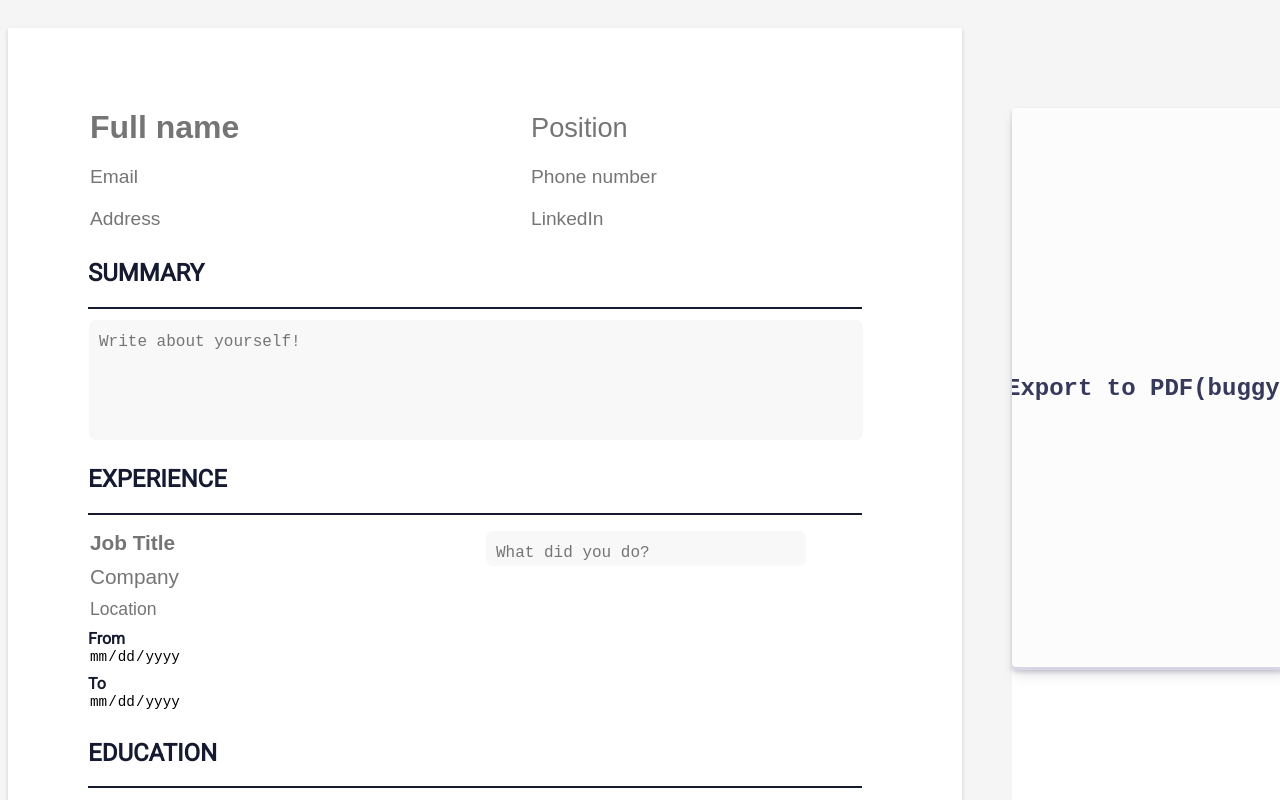
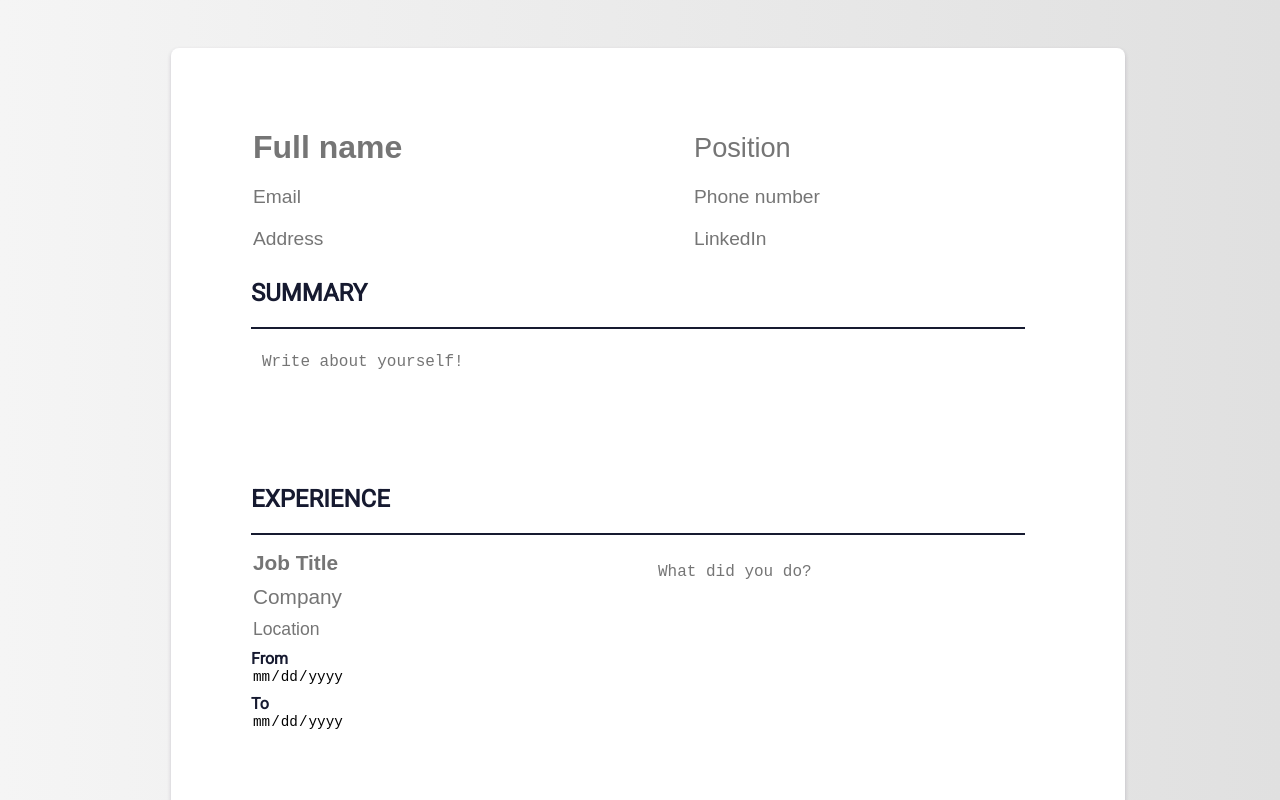
Before and after one commit to philippOkie/resume-builder-vue, a Vue app in the folder frontend/: page / in a window 1280 px wide. Shown: the top 800 px of the page. Built offline with nearby package versions, Linux system fonts and the light colour scheme.

Commit message:
add some style changes

```diff
--- a/frontend/src/App.vue
+++ b/frontend/src/App.vue
@@ -55,12 +55,12 @@ const exportToPDF = async () => {
         >
           Export to PDF(buggy)
         </button>
-        <!-- <button
+        <button
           type="submit"
           style="height: 100%; font-size: 1.5em; font-weight: 700"
         >
           Save
-        </button> -->
+        </button>
       </nav>
     </div>
   </form>
--- a/frontend/src/components/Education.vue
+++ b/frontend/src/components/Education.vue
@@ -83,10 +83,11 @@ export default {
 
 <style scoped>
 button {
-  display: none;
+  opacity: 0;
+  transition: opacity 1s ease-in-out;
 }
 
 div:hover button {
-  display: inline-block;
+  opacity: 1;
 }
 </style>
--- a/frontend/src/components/Experience.vue
+++ b/frontend/src/components/Experience.vue
@@ -107,10 +107,11 @@ export default {
 
 <style scoped>
 button {
-  display: none;
+  opacity: 0;
+  transition: opacity 1s ease-in-out;
 }
 
 div:hover button {
-  display: inline-block;
+  opacity: 1;
 }
 </style>
--- a/frontend/src/components/Skills.vue
+++ b/frontend/src/components/Skills.vue
@@ -49,10 +49,11 @@ export default {
 
 <style scoped>
 button {
-  display: none;
+  opacity: 0;
+  transition: opacity 1s ease-in-out;
 }
 
 div:hover button {
-  display: inline-block;
+  opacity: 1;
 }
 </style>
--- a/frontend/src/styles/experience.css
+++ b/frontend/src/styles/experience.css
@@ -30,14 +30,13 @@
   font-size: 1rem;
   line-height: 1.5;
   border-radius: 8px;
-  border: 1px solid #fff;
-  background-color: #f8f8f8;
+  background-color: #fff;
 }
 
 .wdud:focus,
 .wdud:hover {
-  border: 2px solid #161a30;
-  background-color: #fff;
+  transition: 0.5s;
+  background-color: #e0e0e0;
 }
 
 .job-info-wrapper {
--- a/frontend/src/styles/style.css
+++ b/frontend/src/styles/style.css
@@ -4,13 +4,14 @@ body {
   font-family: "Roboto", sans-serif;
   width: 100%;
   height: 100%;
-  background-color: #f5f5f5;
+  background: linear-gradient(to right, #f5f5f5, #e0e0e0);
   color: #161a30;
   display: flex;
   justify-content: center;
   align-items: center;
   padding-top: 20px;
   padding-bottom: 20px;
+  transform: 1s;
 }
 
 button {
@@ -45,15 +46,17 @@ button {
   font-size: 18px;
 }
 
-button:focus {
-  box-shadow: #d6d6e7 0 0 0 1.5px inset, rgba(45, 35, 66, 0.4) 0 2px 4px,
-    rgba(45, 35, 66, 0.3) 0 7px 13px -3px, #d6d6e7 0 -3px 0 inset;
+button {
+  background: linear-gradient(to right, #fcfcfd, #e0e0e0);
+  border-radius: 8px;
+  transition: background 0.3s, transform 0.3s, box-shadow 0.3s;
 }
 
 button:hover {
-  box-shadow: rgba(45, 35, 66, 0.3) 0 4px 8px,
-    rgba(45, 35, 66, 0.2) 0 7px 13px -3px, #d6d6e7 0 -3px 0 inset;
+  background: linear-gradient(to right, #e0e0e0, #d6d6e7);
   transform: translateY(-2px);
+  box-shadow: rgba(45, 35, 66, 0.2) 0 4px 8px,
+    rgba(45, 35, 66, 0.15) 0 7px 13px -3px, #d6d6e7 0 -3px 0 inset;
 }
 
 button:active {
@@ -65,12 +68,13 @@ input {
   border: none;
   font-size: 1.1em;
   margin-bottom: 8px;
+  transition: 0.7s ease-in-out;
+  border-radius: 8px;
 }
 
 input:focus,
 input:hover {
-  border-bottom: 2px solid #161a30;
-  background-color: #fff;
+  background-color: #e0e0e0;
   outline: none;
 }
 
@@ -81,6 +85,8 @@ li {
 h2 {
   color: #161a30;
   font-size: 1.5rem;
+
+  font-weight: bold;
 }
 
 label {
@@ -89,12 +95,18 @@ label {
 
 .container-main {
   padding: 80px;
-
+  transition: 0.5s;
   gap: 20px;
+  margin: 20px auto;
+  border-radius: 8px;
   min-height: 1123px;
   width: 794px;
   background-color: #fff;
   box-shadow: rgba(45, 35, 66, 0.2) 0 2px 4px;
+}
+
+.container-main:hover {
+  box-shadow: rgba(45, 35, 66, 0.2) 0 20px 40px;
 }
 
 .line {
@@ -105,14 +117,17 @@ label {
 
 .wrapper {
   display: flex;
-  flex-direction: row;
+  flex-direction: column;
   align-items: center;
 }
 
 nav {
   display: grid;
-  grid-template-rows: 1fr 1fr;
-  background-color: #fff;
-  margin-left: 50px;
-  min-height: 1123px;
+  width: 100%;
+  grid-template-columns: 1fr 1fr;
+  margin-top: 20px;
+  background-color: transparent;
+
+  gap: 20px;
+  min-height: 50px;
 }
--- a/frontend/src/styles/summary.css
+++ b/frontend/src/styles/summary.css
@@ -10,11 +10,11 @@
   line-height: 1.5;
   border-radius: 8px;
   border: 1px solid #fff;
-  background-color: #f8f8f8;
+  background-color: #fff;
 }
 
 .summary-textarea:focus,
 .summary-textarea:hover {
-  border: 2px solid #161a30;
-  background-color: #fff;
+  transition: 0.7s;
+  background-color: #e0e0e0;
 }
```
